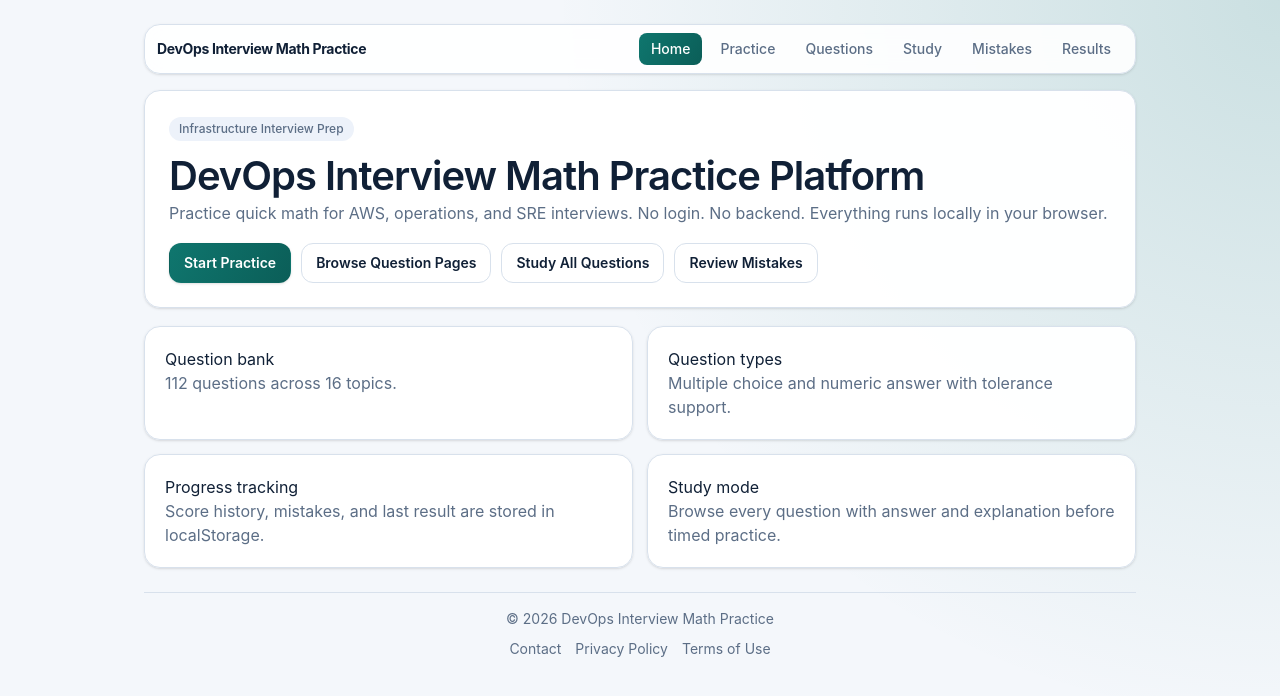
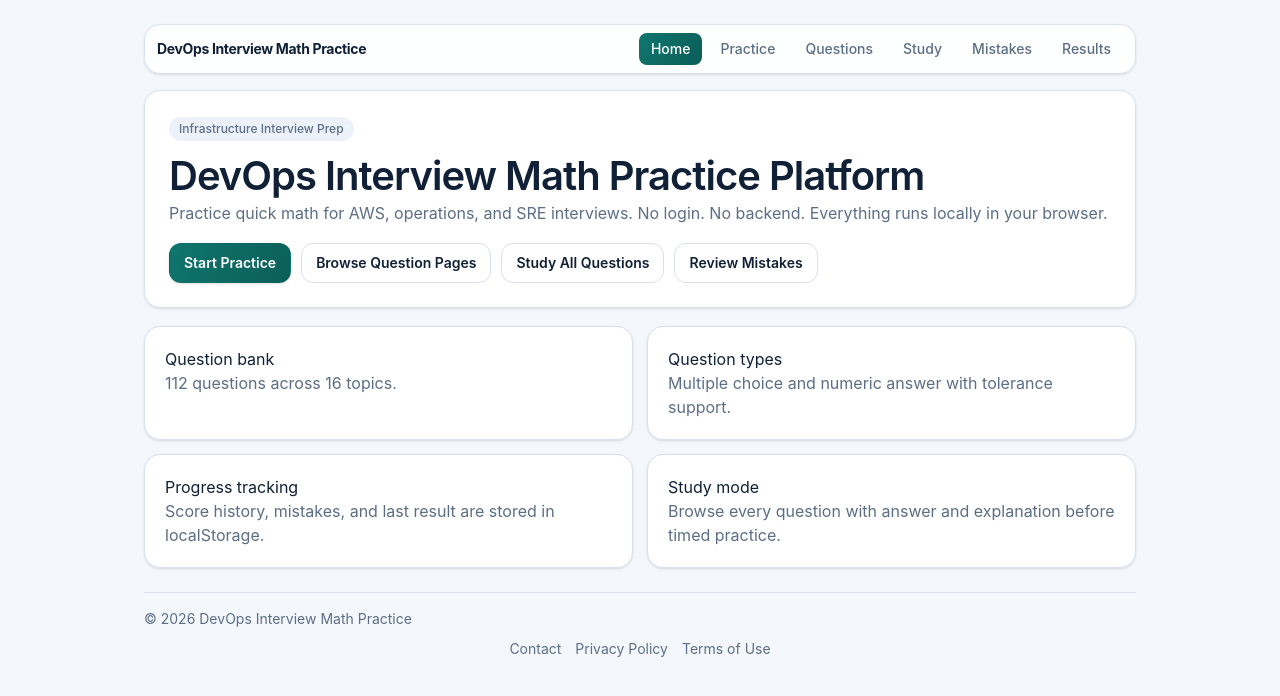
Before and after one commit to leksarodic/devops-interview-math-practice, a Next.js app: page / in a window 1280 px wide. Shown: the top 696 px of the page. Built offline with nearby package versions, Linux system fonts and the light colour scheme; no server answers.

Commit message:
style: unify global page background and footer copy alignment

```diff
--- a/app/globals.css
+++ b/app/globals.css
@@ -41,9 +41,7 @@
 
   body {
     @apply font-sans;
-    background:
-      radial-gradient(circle at top right, color-mix(in srgb, var(--accent) 18%, transparent), transparent 48%),
-      var(--bg);
+    background: var(--bg);
   }
 
   a {
@@ -287,7 +285,7 @@
   }
 
   .site-footer-copy {
-    @apply m-0 text-center;
+    @apply m-0 text-left;
   }
 
   .site-footer-links-wrap {
```
